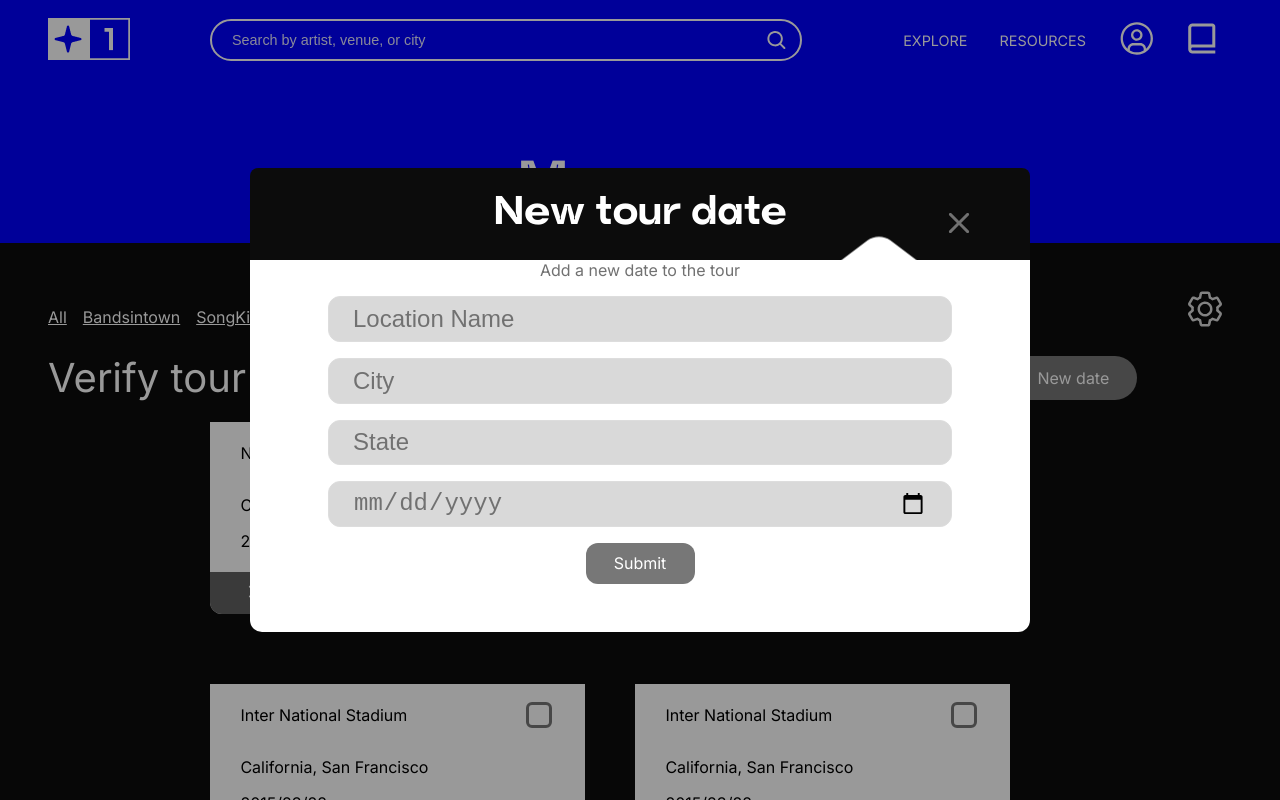
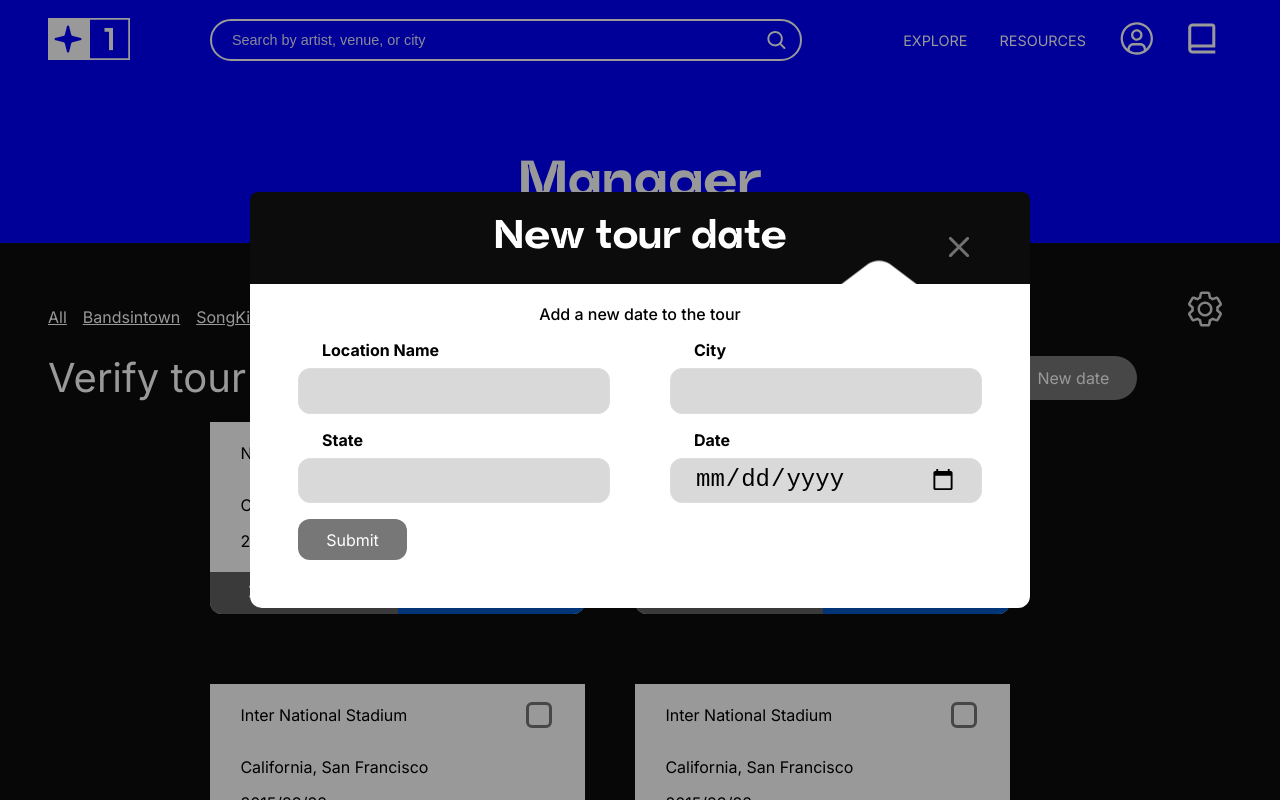
Before and after one commit to alfgago/web-nft-generator-minter, a Next.js app: page /admin/tour-manager in a window 1280 px wide. Both pictures are taken after a click on the button "New date". Shown: the top 800 px of the page. Built offline with nearby package versions, Linux system fonts and the light colour scheme.

Commit message:
new tour date modal finished

```diff
--- a/src/components/Tours/NewDateForm/NewDateFormStyles.jsx
+++ b/src/components/Tours/NewDateForm/NewDateFormStyles.jsx
@@ -5,43 +5,61 @@ export const NewDateFormStyles = styled.div`
   align-items: center;
   justify-content: center;
   flex-direction: column;
-  color: #717171;
   padding-top: ${20 / 16}rem;
 
-  .modal-content {
-    padding-top: 2rem;
+  > div p {
+    font-weight: 500;
+    @media ${DEVICE.laptop} {
+      padding-top: ${20 / 16}rem;
+    }
   }
 
   .form-container {
     width: 100%;
-    // overflow-y: scroll;
+
+    overflow-y: auto;
+    height: 50vh;
+
+    @media ${DEVICE.laptop} {
+      overflow-y: initial;
+      height: inherit;
+    }
 
     form {
       display: flex;
+      flex-wrap: wrap;
+      justify-content: space-between;
+      gap: ${16 / 16}rem;
       flex-direction: column;
-      gap: ${16 / 16}rem;
+
+      @media ${DEVICE.laptop} {
+        flex-direction: row;
+      }
 
       align-items: center;
+
+      label {
+        display: flex;
+        flex-direction: column;
+        width: 100%;
+        max-width: ${380 / 16}rem;
+        @media ${DEVICE.laptop} {
+          width: calc(50% - ${30 / 16}rem);
         }
 
-    input {
-      width: 100%;
-      max-width: ${380 / 16}rem;
-      background: #d9d9d9;
-      height: 45.61px;
-      color: #717171;
-      border-radius: ${12 / 16}rem;
-
-      @media (${DEVICE.laptop}) {
-        max-width: ${624 / 16}rem;
-      }
+        > span {
+          font-weight: bold;
+          padding-left: 1.5rem;
         }
 
-    input::placeholder {
-      color: #717171;
-    }
-    .alert {
+        > .alert {
+          display: inline-block;
           color: red;
+          list-style-type: circle;
+          font-weight: 400;
+          align-self: start;
+
+          padding-left: 1.5rem;
         }
       }
 
@@ -53,13 +71,32 @@ export const NewDateFormStyles = styled.div`
         border: none;
         color: #fff;
         padding: 7px 2px 7px 2px;
+        margin-bottom: ${25 / 16}rem;
 
         @media only screen and (${DEVICE.laptop}) {
           width: ${109 / 16}rem;
           height: ${41 / 16}rem;
           border-radius: 12px;
+          margin-bottom: 0;
+        }
+      }
+    }
 
-      align-self: center;
+    input {
+      width: 100%;
+      max-width: ${380 / 16}rem;
+      background: #d9d9d9;
+      height: 45.61px;
+      border-radius: ${12 / 16}rem;
+      margin-top: ${8 / 16}rem;
+
+      @media (${DEVICE.laptop}) {
+        max-width: ${624 / 16}rem;
+      }
+    }
+
+    input::placeholder {
+      color: #717171;
     }
   }
 `
--- a/src/components/Tours/NewDateForm/index.tsx
+++ b/src/components/Tours/NewDateForm/index.tsx
@@ -42,29 +42,40 @@ const NewDateForm = () => {
         >
           {({ errors, touched }) => (
             <Form>
+              <label>
+                <span>Location Name</span>
                 {errors.locationName && touched.locationName ? (
                   <div className="alert">{errors.locationName}</div>
                 ) : null}
-              <Field
-                name="locationName"
-                type="text"
-                placeholder="Location Name"
-              />
+                <Field name="locationName" type="text" placeholder="" />
+              </label>
+
+              <label>
+                <span>City</span>
                 {errors.city && touched.city ? (
                   // alert("error")
                   <div className="alert">{errors.city}</div>
                 ) : null}
-              <Field name="city" type="text" placeholder="City" />
+                <Field name="city" type="text" placeholder="" />
+              </label>
+
+              <label>
+                <span>State</span>
 
                 {errors.state && touched.state ? (
                   <div className="alert">{errors.state}</div>
                 ) : null}
-              <Field name="state" type="text" placeholder="State" />
+                <Field name="state" type="text" placeholder="" />
+              </label>
 
+              <label>
+                <span>Date</span>
                 {errors.date && touched.date ? (
                   <div className="alert">{errors.date}</div>
                 ) : null}
-              <Field name="date" type="date" placeholder="Date" />
+                <Field name="date" type="date" placeholder="" />
+              </label>
+
               <button type="submit">Submit</button>
             </Form>
           )}
--- a/src/pages/api/auth/[...nextauth].ts
+++ b/src/pages/api/auth/[...nextauth].ts
@@ -1,5 +1,6 @@
 import NextAuth, { NextAuthOptions } from "next-auth"
 import CredentialsProvider from "next-auth/providers/credentials"
+
 import { signInRequest } from "../sign-in"
 export const authOptions: NextAuthOptions = {
   session: { strategy: "jwt" },
@@ -8,7 +9,7 @@ export const authOptions: NextAuthOptions = {
       type: "credentials",
       credentials: {},
       async authorize(credentials, req) {
-        //credentials from the form
+        // credentials from the form
         const credVal = credentials as {
           email: string
           password: string
--- a/src/pages/artists.tsx
+++ b/src/pages/artists.tsx
@@ -1,7 +1,7 @@
 import Head from "next/head"
+import { getSession, useSession } from "next-auth/react"
 
 import ArtistListing from "@/components/ArtistListing"
-import { useSession, getSession } from "next-auth/react"
 const Artists = ({ data }: any) => {
   return (
     <>
```
Lines whose indentation alone changed are shown as unchanged.
